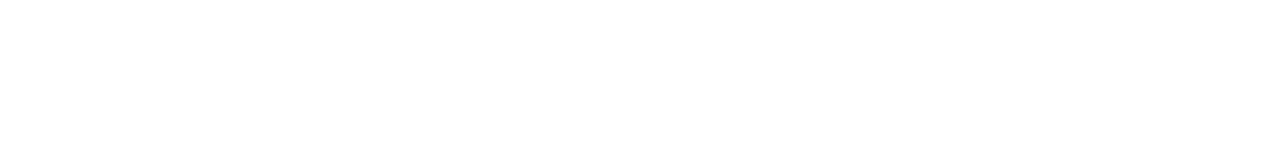
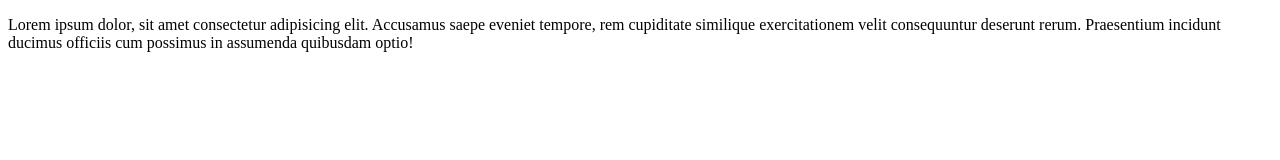
Before and after one commit to shafee-ullah/my-first-github-repo, a plain HTML site: page index.html in a window 1280 px wide. Drawn offline with Linux system fonts and the light colour scheme.

Commit message:
added the first index

```diff
--- a/index.html
+++ b/index.html
@@ -6,6 +6,6 @@
     <title>MY first Github Repo</title>
 </head>
 <body>
-
+    <p>Lorem ipsum dolor, sit amet consectetur adipisicing elit. Accusamus saepe eveniet tempore, rem cupiditate similique exercitationem velit consequuntur deserunt rerum. Praesentium incidunt ducimus officiis cum possimus in assumenda quibusdam optio!</p>
 </body>
 </html>
```
